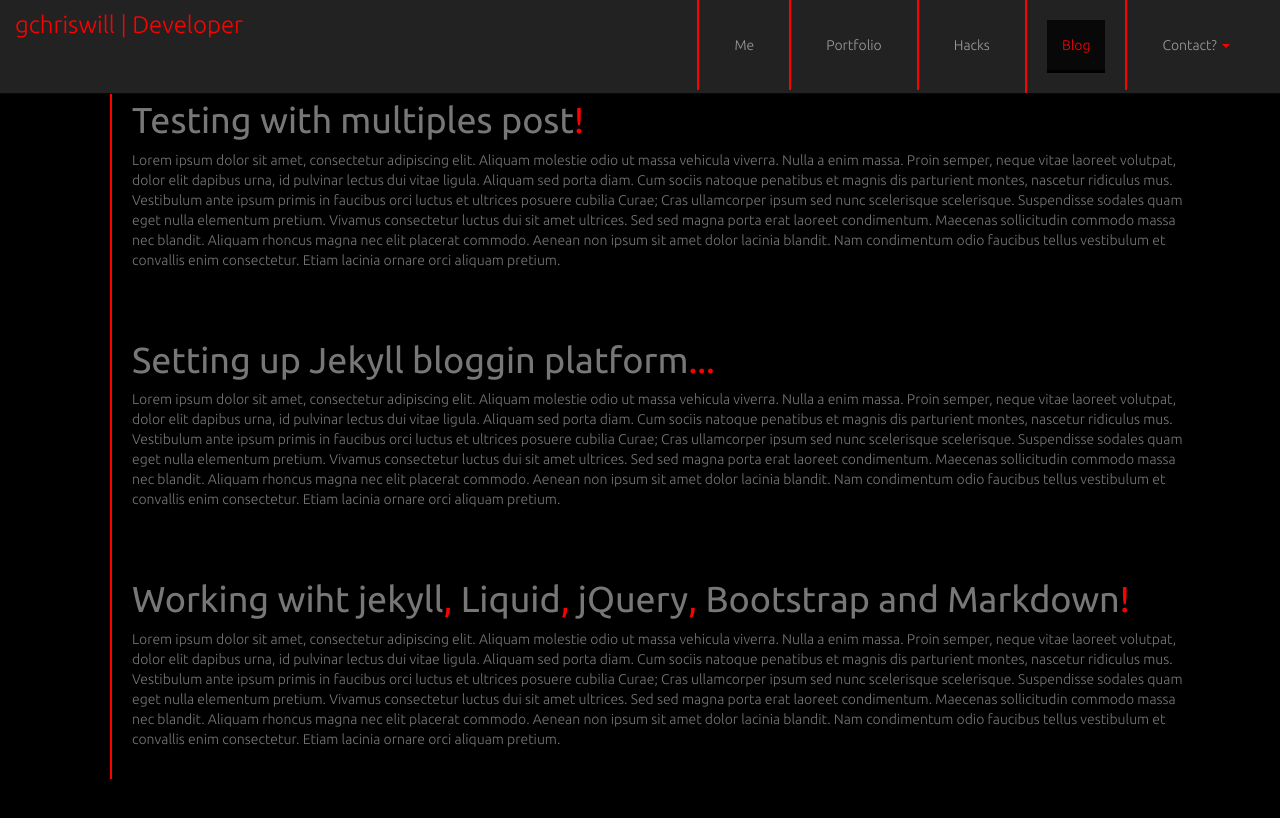
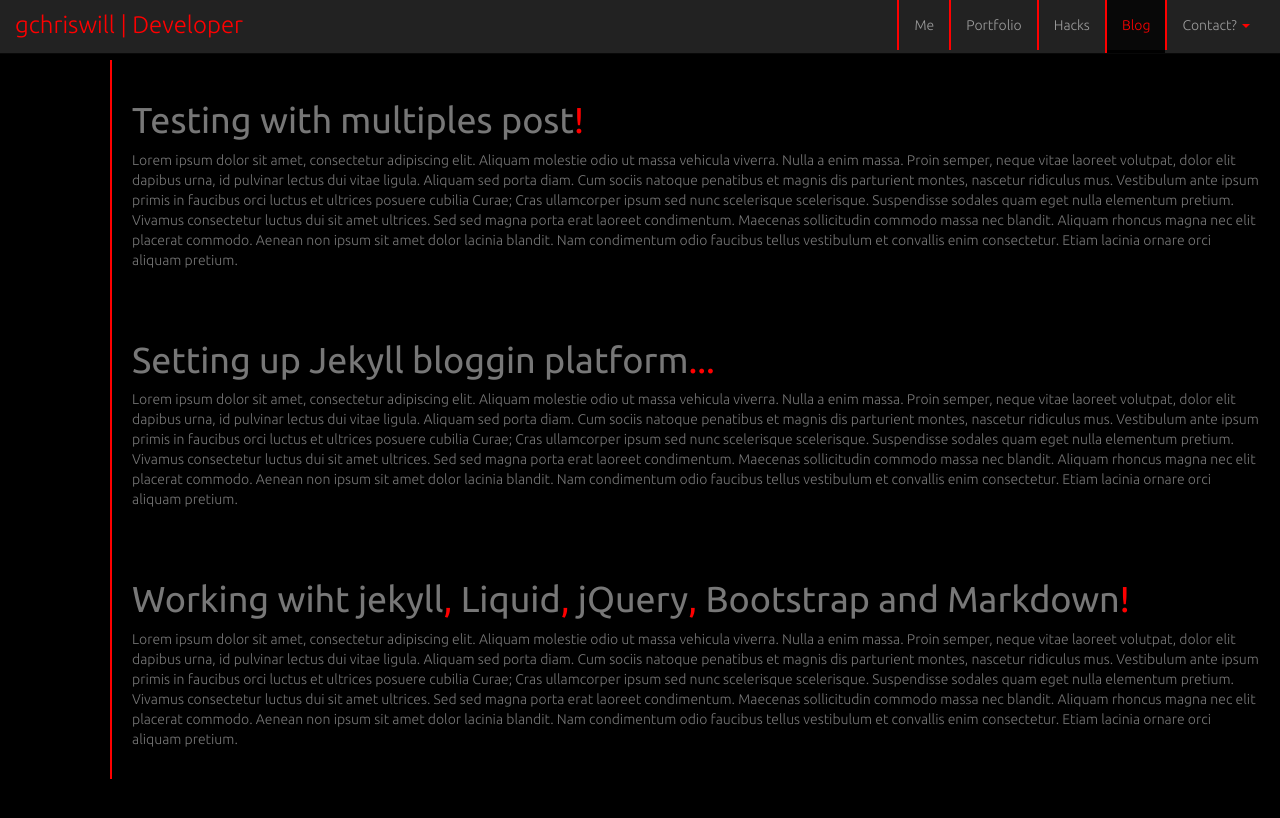
Before and after one commit to gchriswill/gchriswill.github.io, a Jekyll site: the page built from blog.html, in a window 1280 px wide. Shown: the top 818 px of the page. Built offline with Jekyll 4.4.1, drawn with Linux system fonts in a browser that asks for light colours; nearby versions of some CDN libraries; Markdown is read by kramdown in place of the engine named in the settings.

Commit message:
testing right list > div padding

```diff
--- a/blog.html
+++ b/blog.html
@@ -12,7 +12,7 @@
 		{% for posts in site.posts %}
 
 			<li>
-				<div>
+				<div class="container timeline-posts">
 					<h1 class="text-muted" >{{posts.title}}</h1>
 
 					<p class="text-muted" >{{posts.meta}}</p>
--- a/css/meStyles.css
+++ b/css/meStyles.css
@@ -39,6 +39,10 @@
 ul > li {
 	list-style: none;
 	border-left: 2px solid red;
+
+}
+
+ul > li > div.timeline-posts {
 	padding: 20px;
 }
 /* End of global default */
```
